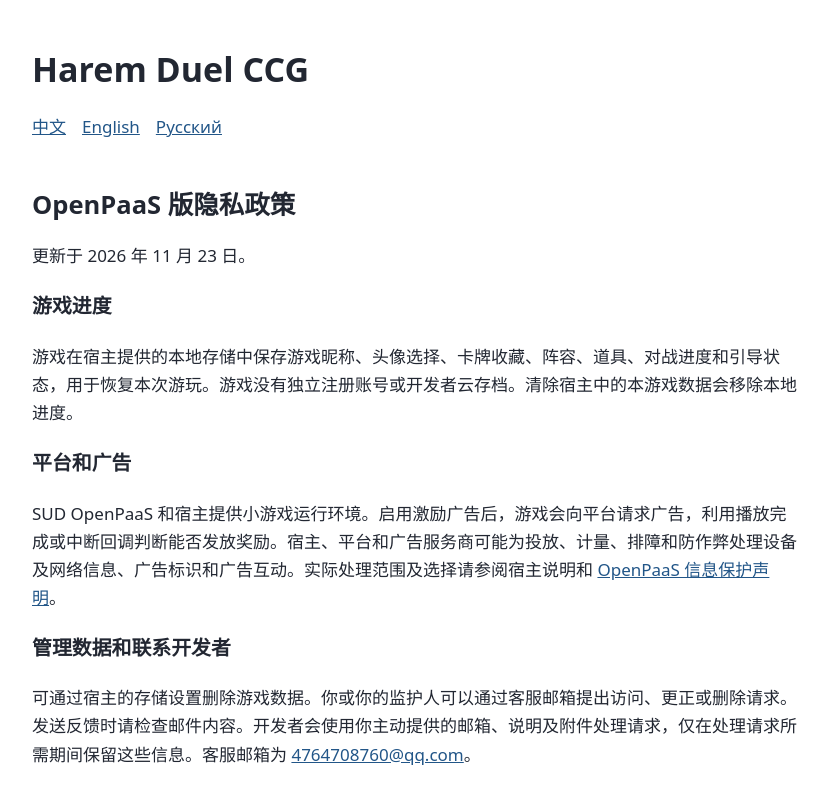
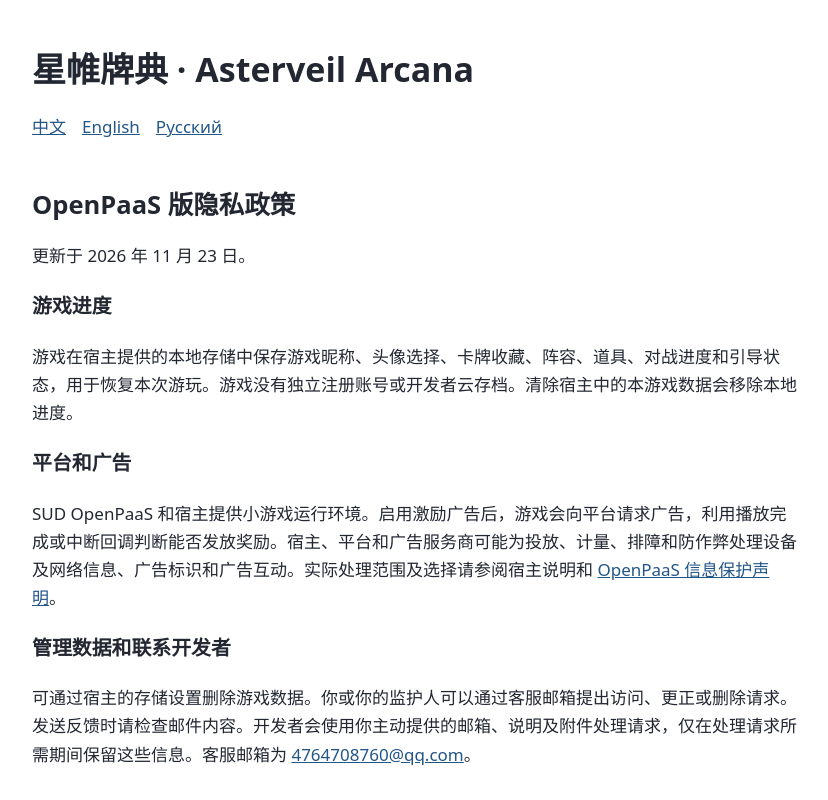
Before and after one commit to xixi39/harem-duel-ccg-privacy, a plain HTML site: page index.html in a window 1280 px wide. Shown: the top 800 px of the page, without its empty margins (224-1052 px from the left). Drawn offline with Linux system fonts and the light colour scheme.

Commit message:
Update the game name to Asterveil Arcana

```diff
--- a/index.html
+++ b/index.html
@@ -1,8 +1,8 @@
 <!doctype html>
 <html lang="zh-CN"><meta charset="utf-8"><meta name="viewport" content="width=device-width,initial-scale=1">
-<title>Harem Duel CCG · Privacy Policy</title>
+<title>星帷牌典 · Asterveil Arcana · Privacy Policy</title>
 <style>body{font:17px/1.65 system-ui,sans-serif;color:#222732;max-width:48rem;margin:3rem auto;padding:0 1.25rem}nav a{margin-right:1rem}section{margin:3rem 0}h1,h2{line-height:1.25}a{color:#225688}</style>
-<header><h1>Harem Duel CCG</h1><nav><a href="#zh">中文</a><a href="#en">English</a><a href="#ru">Русский</a></nav></header>
+<header><h1>星帷牌典 · Asterveil Arcana</h1><nav><a href="#zh">中文</a><a href="#en">English</a><a href="#ru">Русский</a></nav></header>
 <main>
 <section id="zh"><h2>OpenPaaS 版隐私政策</h2><p>更新于 2026 年 11 月 23 日。</p>
 <h3>游戏进度</h3><p>游戏在宿主提供的本地存储中保存游戏昵称、头像选择、卡牌收藏、阵容、道具、对战进度和引导状态，用于恢复本次游玩。游戏没有独立注册账号或开发者云存档。清除宿主中的本游戏数据会移除本地进度。</p>
```
Also changed, not shown: 1 other file.
